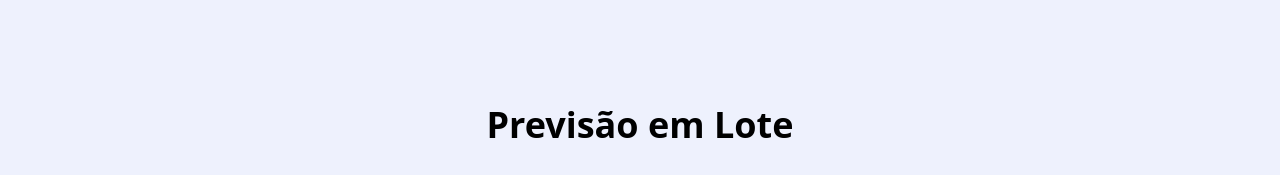
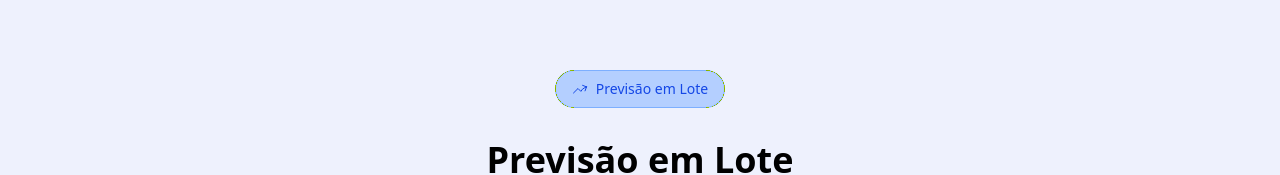
Before and after one commit to lucasns06/churninsight-frontend, a React (Vite) app: page /previsao-lote in a window 1280 px wide. Shown: the part 153-328 px from the top of the page. Built offline with nearby package versions, Linux system fonts and the light colour scheme; no server answers.

Commit message:
refactor: icone em previsao em lote

```diff
--- a/src/pages/PrevisaoLote.tsx
+++ b/src/pages/PrevisaoLote.tsx
@@ -1,4 +1,4 @@
-import { DocumentArrowUpIcon } from "@heroicons/react/24/outline";
+import { ArrowTrendingUpIcon, DocumentArrowUpIcon } from "@heroicons/react/24/outline";
 import { useRef, useState } from "react";
 import api, { enviarBatch } from "../services/Api";
 
@@ -89,6 +89,10 @@ const PrevisaoLote = () => {
     return (
         <div className="tela">
             <div className="tela flex flex-col justify-center items-center gap-8">
+            <div className="inline-flex items-center gap-2 px-4 py-2 rounded-full bg-blue-500/30 text-primary-foreground border border-blue-500/40">
+                <ArrowTrendingUpIcon className="w-4 h-4 text-blue-700" />
+                <span className="text-sm font-medium text-blue-700">Previsão em Lote</span>
+            </div>
                 <h1 className="text-center font-bold text-4xl">Previsão em Lote</h1>
                 <div
                     onDragOver={handleDragOver}
```
